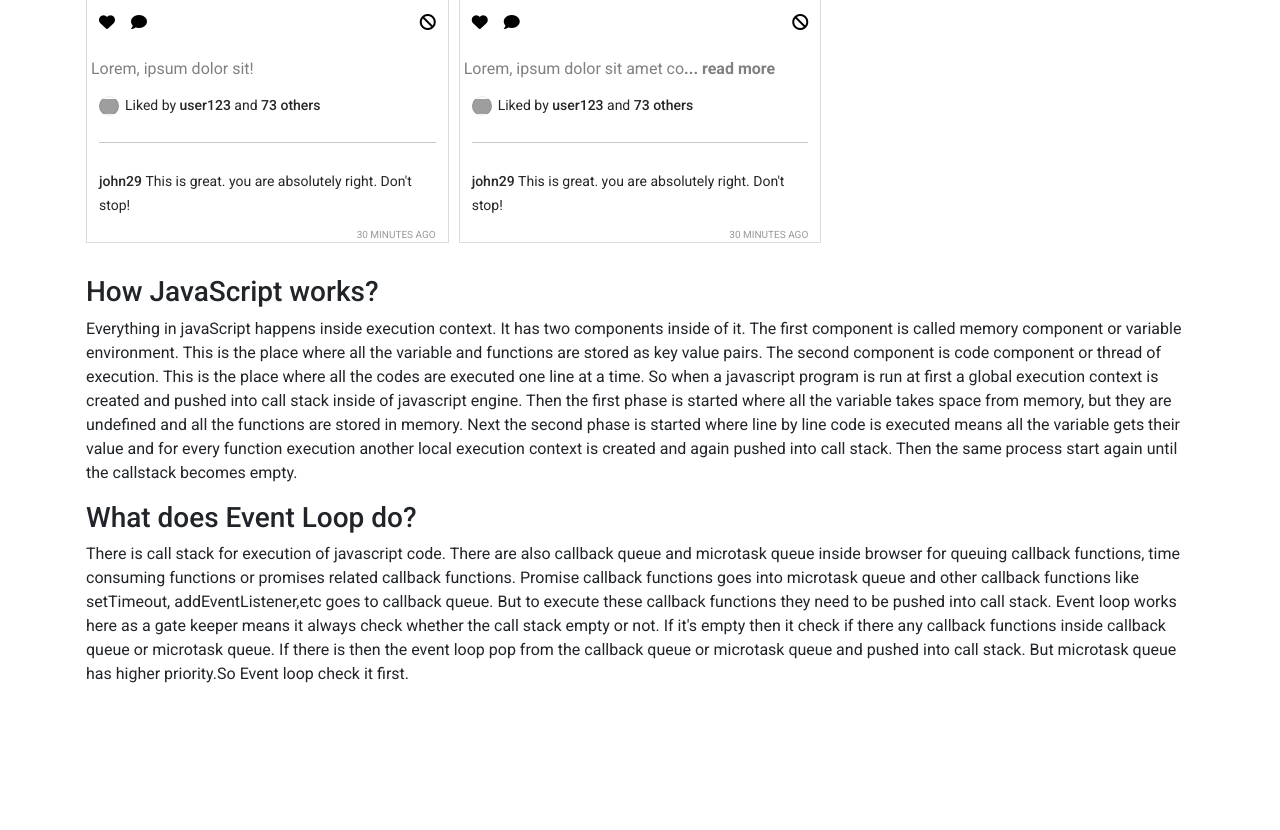
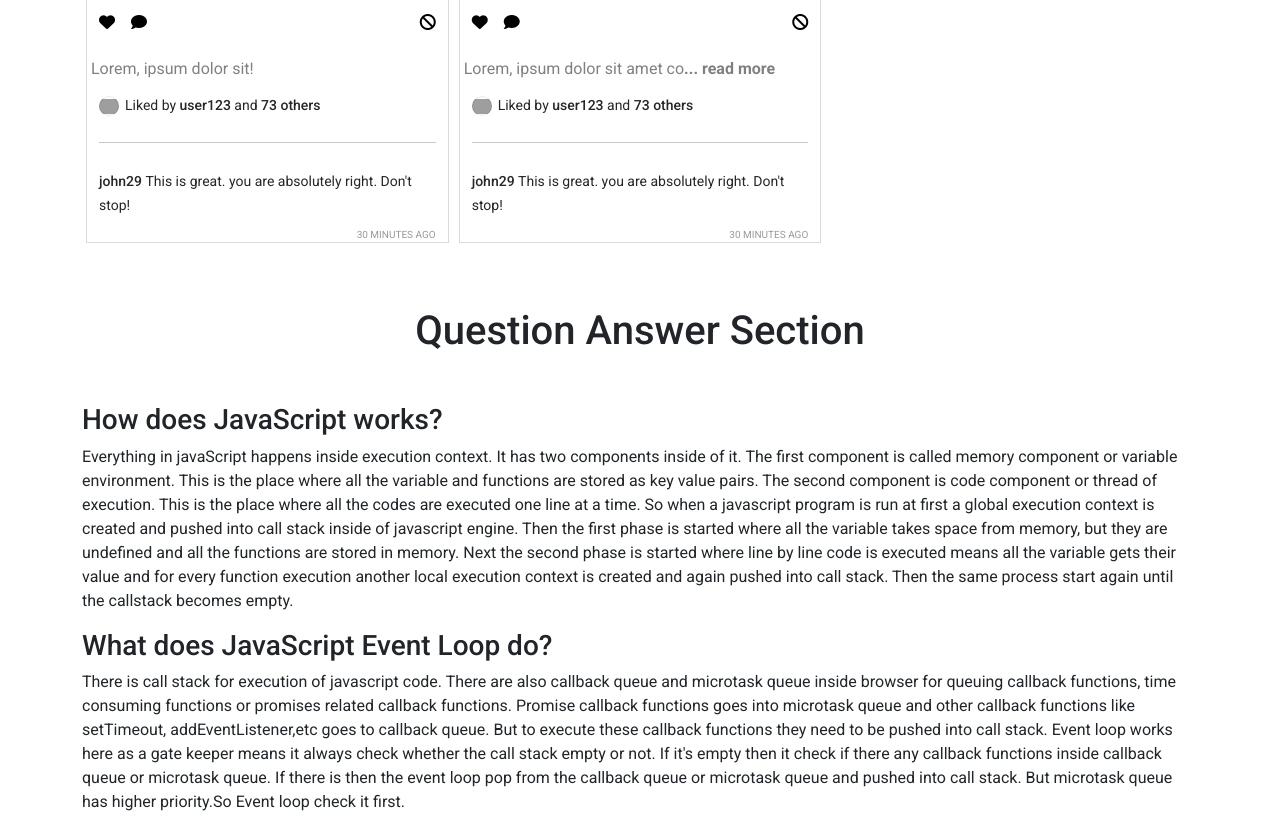
Before and after one commit to tusharpramanikbd/insta-sohor, a plain HTML site: page index.html in a window 1280 px wide. Shown: the part 1289-2119 px from the top of the page. Before the commit the page ends 2007 px from the top, so only its background shows below. Drawn offline with nearby package versions, Linux system fonts and the light colour scheme; grey boxes are pictures that could not be loaded.

Commit message:
solved some problems

```diff
--- a/index.html
+++ b/index.html
@@ -88,8 +88,9 @@
         <h1>Reported posts</h1>
       </div>
     </main>
-    <section class="container mx-auto p-3">
-      <h3>How JavaScript works?</h3>
+    <section class="container mx-auto">
+      <h1 class="text-center my-5">Question Answer Section</h1>
+      <h3>How does JavaScript works?</h3>
       <p>
         Everything in javaScript happens inside execution context. It has two
         components inside of it. The first component is called memory component
@@ -106,7 +107,7 @@
         created and again pushed into call stack. Then the same process start
         again until the callstack becomes empty.
       </p>
-      <h3>What does Event Loop do?</h3>
+      <h3>What does JavaScript Event Loop do?</h3>
       <p>
         There is call stack for execution of javascript code. There are also
         callback queue and microtask queue inside browser for queuing callback
```
